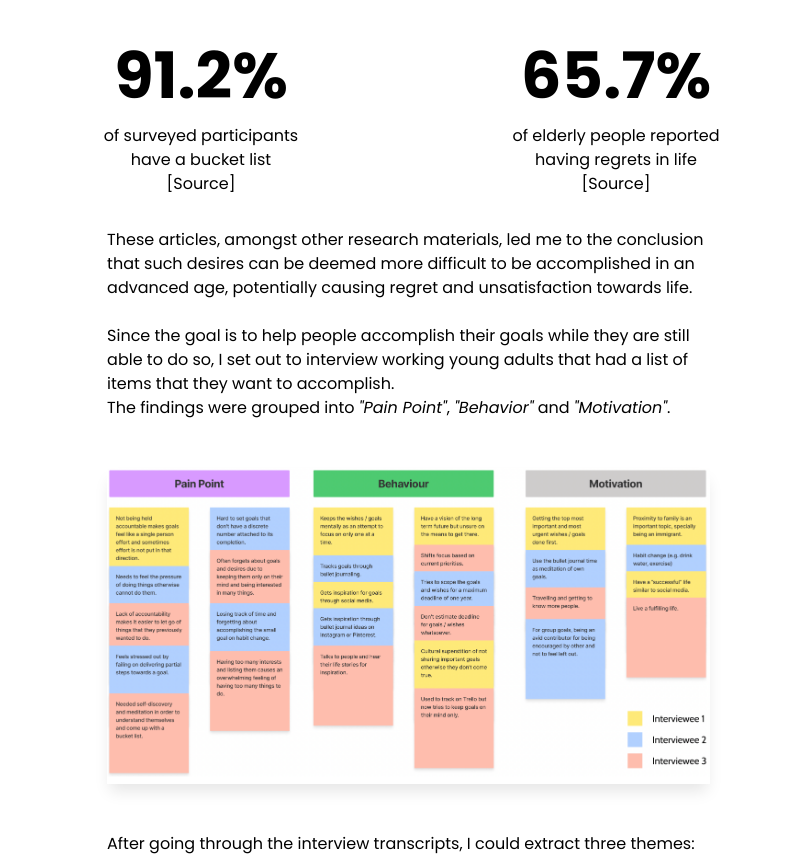
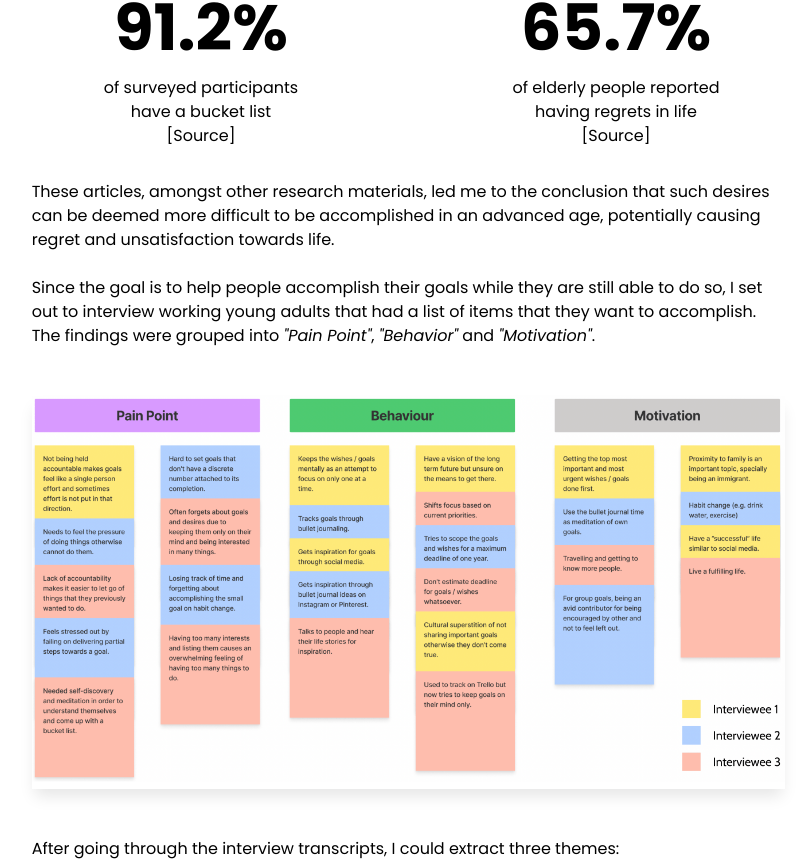
Before and after one commit to davinakano/davinakano.com, a Next.js app: page /work/hoshii-case-study in a window 1280 px wide. Shown: the part 1429-2290 px from the top of the page, without its empty margins (237-1049 px from the left). Built offline with nearby package versions, Linux system fonts and the light colour scheme.

Commit message:
fix: slightly increase column size

```diff
--- a/pages/work/hoshii-case-study.mdx
+++ b/pages/work/hoshii-case-study.mdx
@@ -272,7 +272,7 @@ export const meta = {
   The first round of testing was done with 5 people and the results were
   underwhelming. All interviewees framed the social aspects of the app as an
   events app. However, the intention with the "Group Wish" was to have a place
-  where other people could give you advice / encouragement on how to realize
+  where other people could give you advice or encouragement on how to realize
   your wish.
 </CaseStudyParagraph>
 
@@ -281,6 +281,8 @@ export const meta = {
 - **T1** -> Locate / correlate the Social menu with Social capabilities
 - **T2** -> Understand the difference between Feed and Group Wishes tab
 - **T3** -> Understand that participating in a "Group Wish" subscribes the user to notifications about it
+
+<br />
 
 <CaseStudyImage
   src="/assets/hoshii/interview-results-1.jpg"
--- a/src/components/CaseStudyImage.tsx
+++ b/src/components/CaseStudyImage.tsx
@@ -22,7 +22,7 @@ const CaseStudyImage = ({ alt, src, width, height }: CaseStudyImageProps) => {
 
 const ImageWrap = styled.div`
   margin: 0 auto;
-  max-width: 60ch;
+  max-width: 75ch;
   box-shadow: 0px 10px 15px -3px rgba(0, 0, 0, 0.1);
 `;
 
--- a/src/components/CaseStudyLayout.tsx
+++ b/src/components/CaseStudyLayout.tsx
@@ -53,7 +53,7 @@ const Container = styled.div`
   color: ${COLORS.white};
 
   h2 {
-    max-width: 607px;
+    max-width: 756px;
     margin: 0 auto;
   }
 
--- a/src/components/CaseStudyParagraph.tsx
+++ b/src/components/CaseStudyParagraph.tsx
@@ -4,7 +4,7 @@ const CaseStudyParagraph: React.FC = ({ children }) => {
   return (
     <p
       style={{
-        maxWidth: "60ch",
+        maxWidth: "75ch",
         margin: "0 auto",
       }}
     >
```
